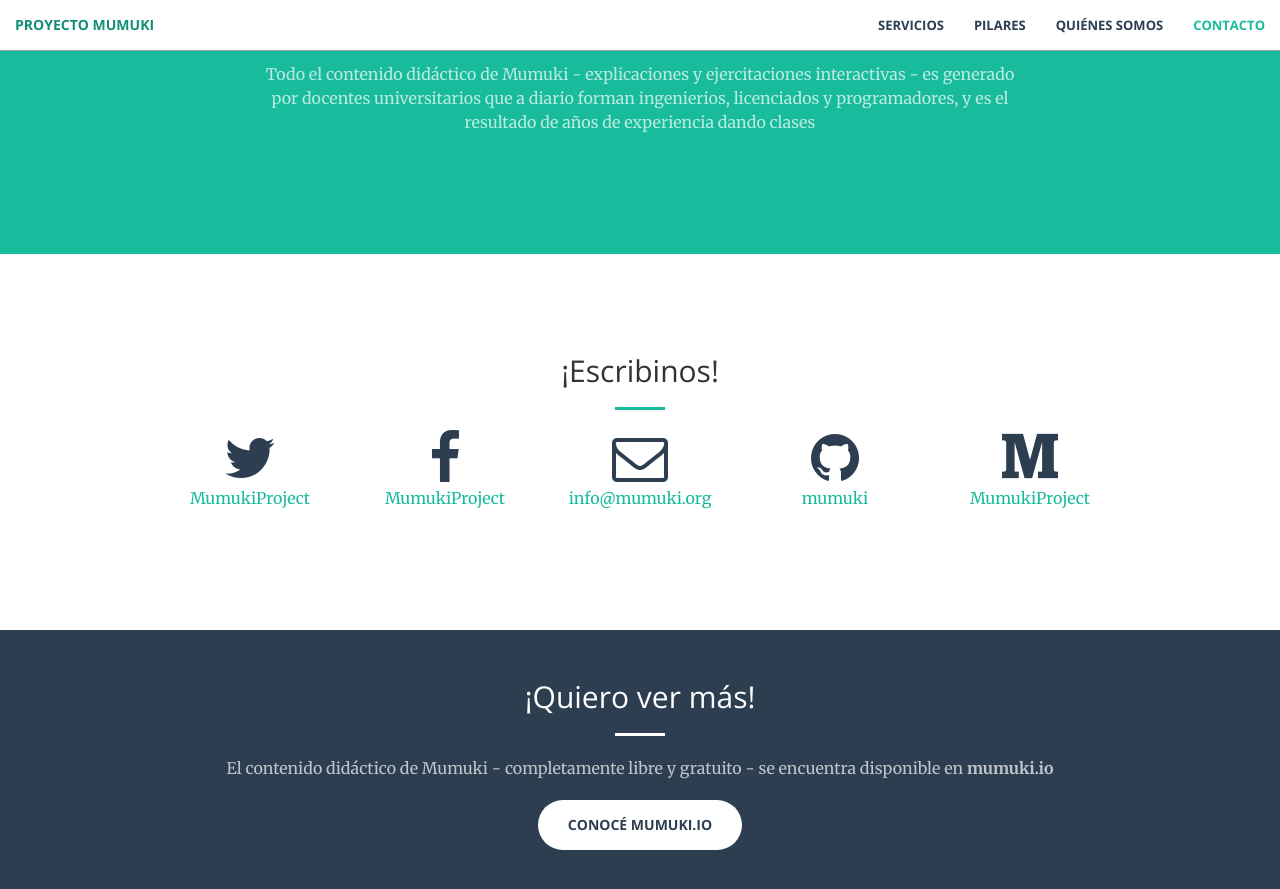
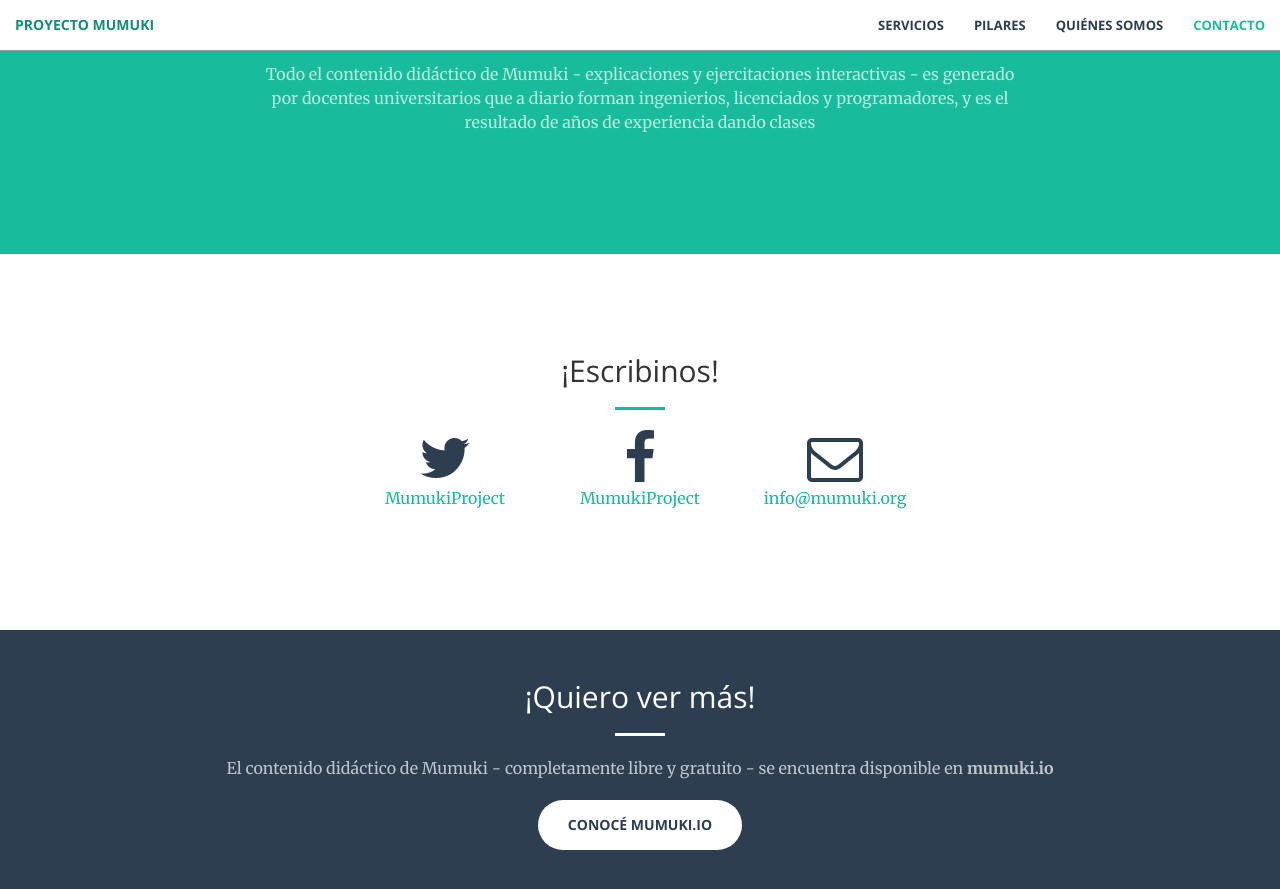
Before and after one commit to mumuki/mumuki.github.io, a Jekyll site: the page built from index.html, in a window 1280 px wide and 900 px high, scrolled down 2638 px. Shown: the top 889 px of the window. Built offline with Jekyll 4.4.1, drawn with Linux system fonts in a browser that asks for light colours; the list of posts is cut into pages by our own code.

Commit message:
Removing some contacts

```diff
--- a/_includes/contact.html
+++ b/_includes/contact.html
@@ -7,7 +7,7 @@
             </div>
         </div>
         <div class="row">
-            <div class="col-lg-2 col-lg-offset-1 text-center">
+            <div class="col-lg-2 col-lg-offset-3 text-center">
                 <a href="https://twitter.com/{{ site.twitter_username }}">
                     <i class="fa fa-twitter fa-3x wow bounceIn" data-wow-delay=".1s"></i>
                     <p>{{ site.twitter_username }}</p>
@@ -25,18 +25,6 @@
                     <p>{{ site.email }}</p>
                 </a>
             </div>
-            <div class="col-lg-2 text-center">
-                <a href="https://github.com/{{ site.github_username }}">
-                <i class="fa fa-github fa-3x wow bounceIn" data-wow-delay=".1s"></i>
-                    <p>{{ site.github_username }}</p>
-                </a>
-            </div>
-            <div class="col-lg-2 text-center">
-                <a href="https://medium.com/@{{ site.medium_username }}">
-                <i class="fa fa-medium fa-3x wow bounceIn" data-wow-delay=".1s"></i>
-                    <p>{{ site.medium_username }}</p>
-                </a>
-            </div>
         </div>
     </div>
 </section>
```
